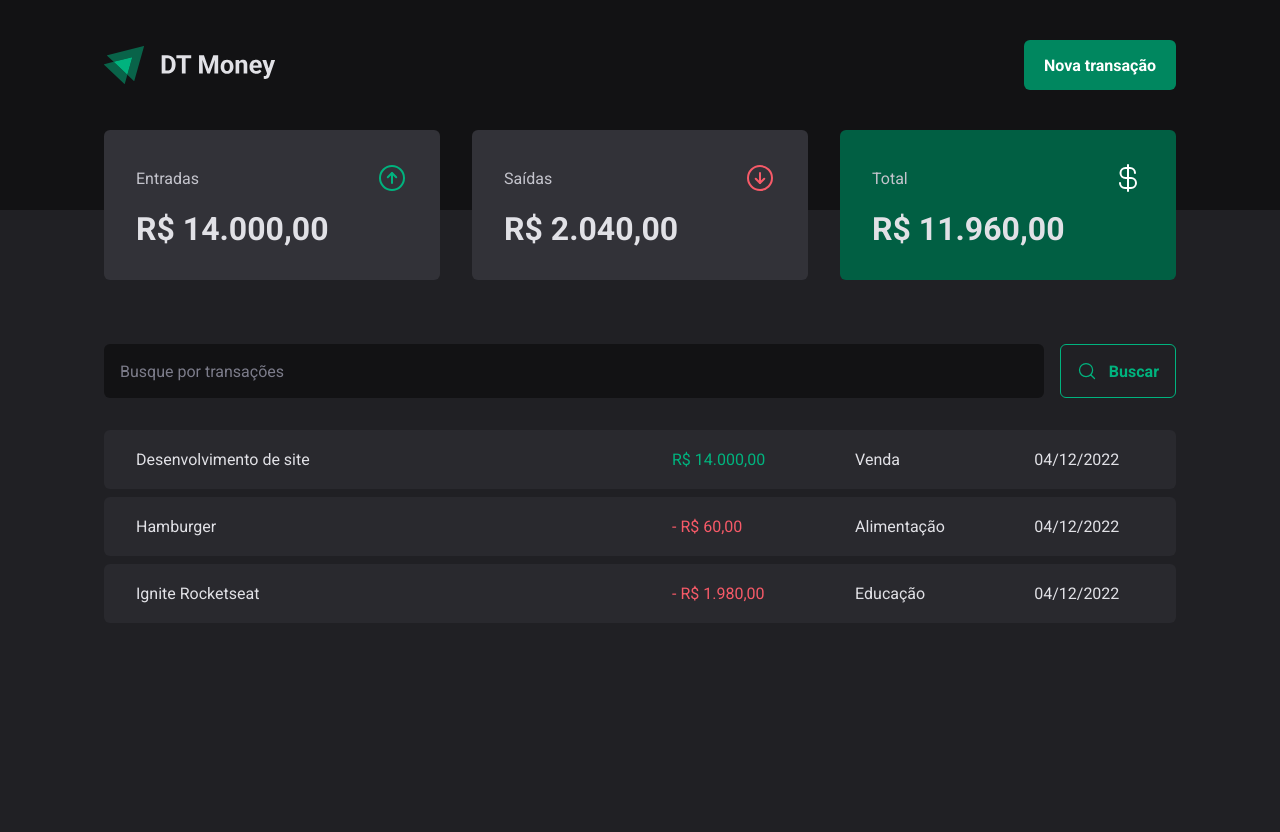
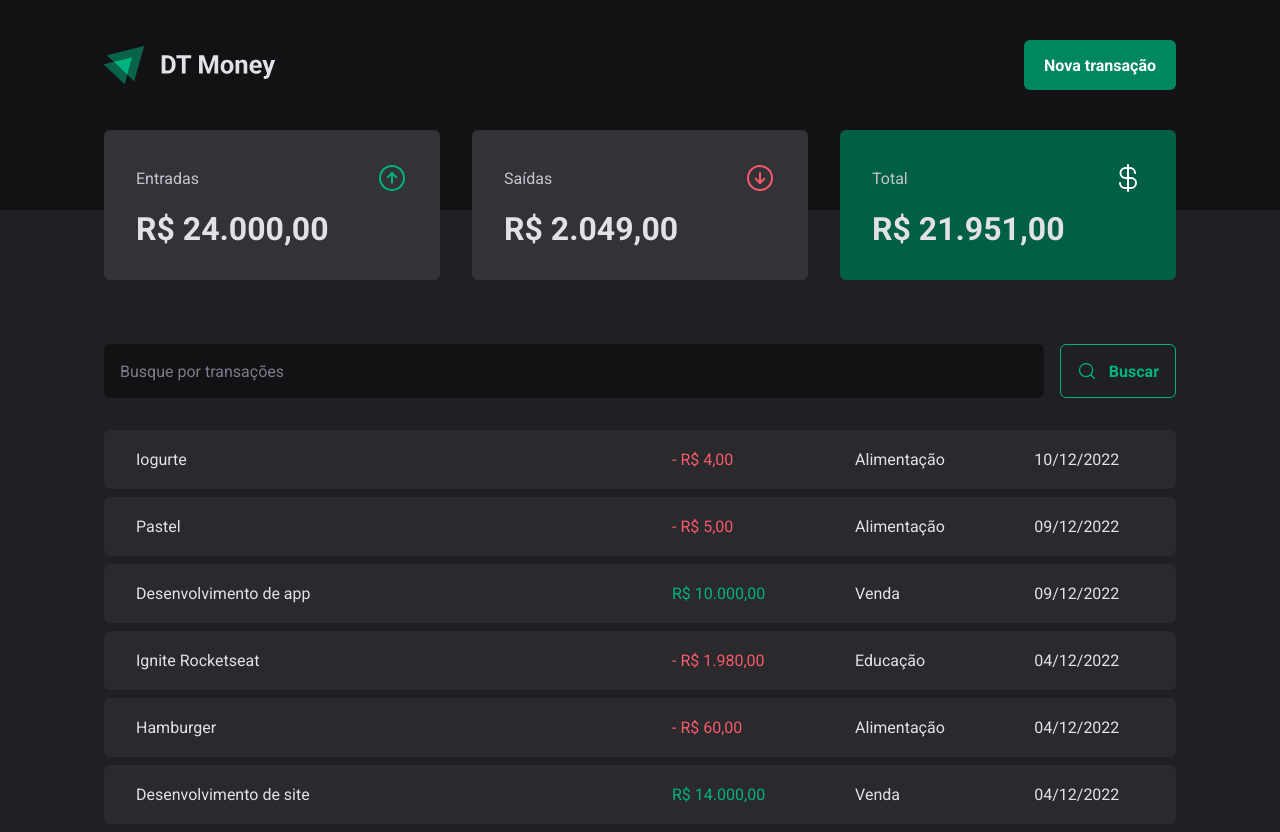
Before and after one commit to osvaldokalvaitir/-reactjs-ignite2022-project3, a React (Vite) app: page / in a window 1280 px wide. Before the commit the page ends 800 px from the top, so only its background shows below. Built offline with nearby package versions, Linux system fonts and the light colour scheme; data requests are answered from the project's data file.

Commit message:
Criando nova transação

```diff
--- a/server.json
+++ b/server.json
@@ -23,6 +23,30 @@
       "category": "Educação",
       "price": 1980,
       "createdAt": "2022-12-04T19:17:00.000Z"
+    },
+    {
+      "description": "Desenvolvimento de app",
+      "price": 10000,
+      "category": "Venda",
+      "type": "income",
+      "createdAt": "2022-12-09T23:41:49.596Z",
+      "id": 4
+    },
+    {
+      "description": "Pastel",
+      "price": 5,
+      "category": "Alimentação",
+      "type": "outcome",
+      "createdAt": "2022-12-09T23:48:10.212Z",
+      "id": 5
+    },
+    {
+      "description": "Iogurte",
+      "price": 4,
+      "category": "Alimentação",
+      "type": "outcome",
+      "createdAt": "2022-12-10T00:01:36.084Z",
+      "id": 6
     }
   ]
 }
--- a/src/components/NewTransactionModal/index.tsx
+++ b/src/components/NewTransactionModal/index.tsx
@@ -5,6 +5,9 @@
 import * as z from 'zod';
 
 import { CloseButton, Content, Overlay, TransactionType, TransactionTypeButton } from './styles';
+import { api } from "../../lib/axios";
+import { useContext } from "react";
+import { TransactionsContext } from "../../contexts/TransactionsContext";
 
 const newTransactionFormSchema = z.object({
   description: z.string(),
@@ -16,13 +19,16 @@
 type NewTransactionFormInputs = z.infer<typeof newTransactionFormSchema>;
 
 export function NewTransactionModal() {
+  const { createTransaction } = useContext(TransactionsContext);
+
   const {
     control,
     register,
     handleSubmit,
     formState: {
       isSubmitting,
-    }
+    },
+    reset,
   } = useForm<NewTransactionFormInputs>({
     resolver: zodResolver(newTransactionFormSchema),
     defaultValues: {
@@ -31,9 +37,11 @@
   })
 
   async function handleCreateNewTransaction(data: NewTransactionFormInputs) {
-    await new Promise(resolve => setTimeout(resolve, 2000));
+    const { description, price, category, type } = data;
 
-    console.log(data)
+    await createTransaction({ description, price, category, type });
+
+    reset();
   }
 
   return (
--- a/src/contexts/TransactionsContext.tsx
+++ b/src/contexts/TransactionsContext.tsx
@@ -10,9 +10,17 @@
   createdAt: string;
 }
 
+interface CreateTransactionInput {
+  description: string;
+  price: number;
+  category: string;
+  type: 'income' | 'outcome';
+}
+
 interface TransactionContextType {
   transactions: Transaction[];
   fetchTransactions: (query?: string) => Promise<void>;
+  createTransaction: (data: CreateTransactionInput) => Promise<void>;
 }
 
 interface TransactionsProviderProps {
@@ -27,11 +35,27 @@
   async function fetchTransactions(query?: string) {
     const response = await api.get('transactions', {
       params: {
+        _sort: 'createdAt',
+        _order: 'desc',
         q: query,
       }
     })
 
     setTransactions(response.data);
+  }
+
+  async function createTransaction(data: CreateTransactionInput) {
+    const { description, price, category, type } = data;
+
+    const response = await api.post('transactions', {
+      description,
+      price,
+      category,
+      type,
+      createdAt: new Date(),
+    })
+
+    setTransactions(state => [response.data, ...state]);
   }
 
   useEffect(() => {
@@ -41,7 +65,8 @@
   return (
     <TransactionsContext.Provider value={{
       transactions,
-      fetchTransactions
+      fetchTransactions,
+      createTransaction,
     }}>
       {children}
     </TransactionsContext.Provider>
```
